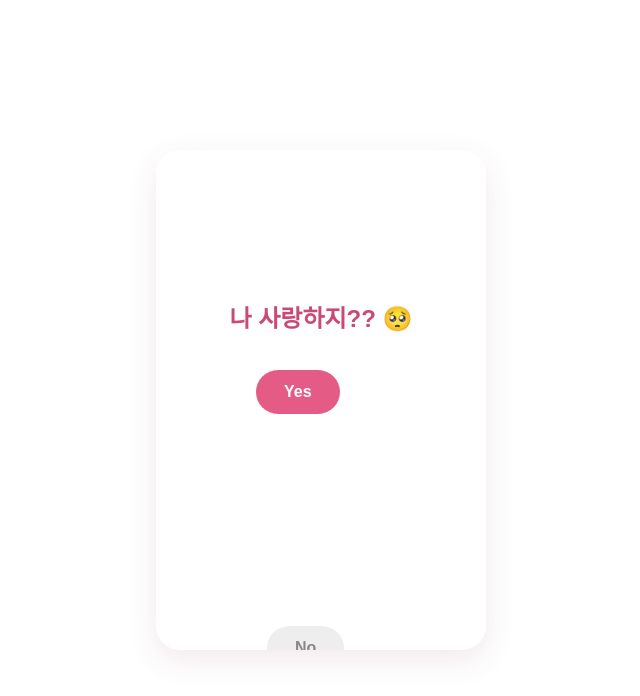
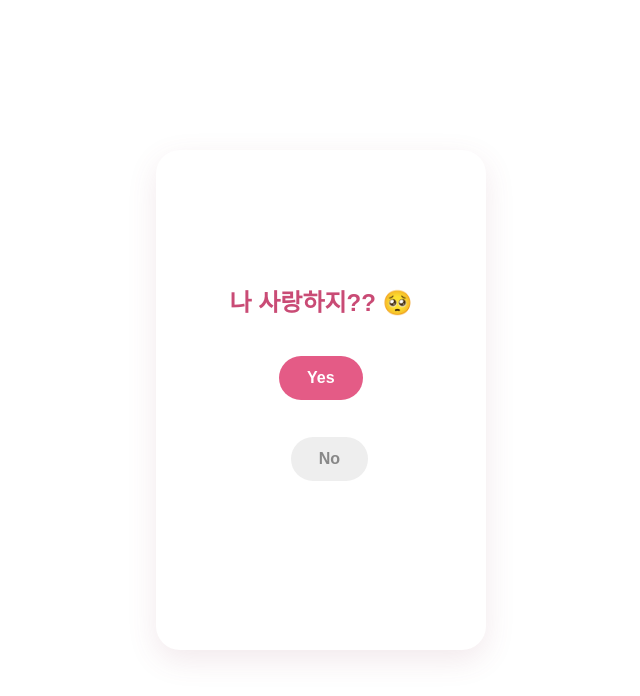
Before and after one commit to rvkr7vvb7j-blip/-, a plain HTML site: page index.html in a window 1280 px wide. Both pictures are taken after a click on the button "열어보기 💗". Shown: the whole page, without its empty margins (319-959 px from the left). Drawn offline with Linux system fonts and the light colour scheme.

Commit message:
index.html 업데이트

```diff
--- a/index.html
+++ b/index.html
@@ -11,8 +11,7 @@
     box-sizing: border-box;
 }
 
-html,
-body {
+html, body {
     margin: 0;
     padding: 0;
     width: 100%;
@@ -24,16 +23,9 @@ body {
     display: flex;
     justify-content: center;
     align-items: center;
-
     font-family: Arial, "Noto Sans KR", sans-serif;
-
     overflow: hidden;
 }
-
-
-/* =========================
-   편지 카드
-========================= */
 
 .card {
     width: 330px;
@@ -41,7 +33,6 @@ body {
     height: 500px;
 
     background: white;
-
     border-radius: 24px;
 
     padding: 35px 25px;
@@ -52,18 +43,11 @@ body {
 
     text-align: center;
 
-    box-shadow:
-        0 10px 30px rgba(150, 70, 100, 0.12);
+    box-shadow: 0 10px 30px rgba(150,70,100,.12);
 
     position: relative;
-
     overflow: hidden;
 }
-
-
-/* =========================
-   화면
-========================= */
 
 .screen {
     width: 100%;
@@ -72,11 +56,10 @@ body {
     display: none;
 
     flex-direction: column;
-
     justify-content: center;
     align-items: center;
 
-    animation: fadeIn 0.5s ease;
+    animation: fadeIn .5s ease;
 }
 
 .screen.active {
@@ -95,23 +78,15 @@ body {
     }
 }
 
-
-/* =========================
-   봉투
-========================= */
-
 .envelope {
     font-size: 75px;
-
     margin-bottom: 20px;
 
-    animation: envelopeFloat 2s ease-in-out infinite;
+    animation: floating 2s ease-in-out infinite;
 }
 
-@keyframes envelopeFloat {
-
-    0%,
-    100% {
+@keyframes floating {
+    0%,100% {
         transform: translateY(0);
     }
 
@@ -120,37 +95,21 @@ body {
     }
 }
 
-
-/* =========================
-   제목
-========================= */
-
 h1 {
     color: #c94b75;
-
     font-size: 24px;
-
-    margin: 10px 0 18px;
-
+    margin: 10px 0 20px;
     line-height: 1.5;
 }
 
-
-/* =========================
-   메인 버튼
-========================= */
-
 button {
     border: none;
-
     cursor: pointer;
-
     font-family: inherit;
 }
 
 .main-btn {
     background: #e45b86;
-
     color: white;
 
     border-radius: 40px;
@@ -158,139 +117,54 @@ button {
     padding: 14px 28px;
 
     font-size: 16px;
-
     font-weight: bold;
 
-    box-shadow:
-        0 6px 15px rgba(228, 91, 134, 0.25);
-
-    transition: transform 0.2s ease;
+    box-shadow: 0 6px 15px rgba(228,91,134,.25);
 }
-
-.main-btn:hover {
-    transform: scale(1.05);
-}
-
-
-/* =========================
-   질문
-========================= */
-
-.question {
-    transition:
-        opacity 0.4s ease,
-        transform 0.4s ease;
-}
-
-.question.hide {
-    opacity: 0;
-
-    transform: translateY(-10px);
-}
-
-.question.show {
-    opacity: 1;
-
-    transform: translateY(0);
-}
-
-
-/* =========================
-   버튼 영역
-========================= */
 
 .choices {
     width: 100%;
-    height: 150px;
+    height: 180px;
 
     position: relative;
-
-    display: flex;
-
-    justify-content: center;
-    align-items: flex-start;
-
     margin-top: 5px;
 }
 
-
-/* =========================
-   Yes
-========================= */
-
-.choice.yes {
+.choice {
     position: absolute;
 
-    left: 50%;
-
-    top: 10px;
-
-    transform: translateX(-65px);
-
-    background: #e45b86;
-
-    color: white;
+    padding: 13px 28px;
 
     border-radius: 30px;
 
-    padding: 13px 28px;
+    font-size: 16px;
+    font-weight: bold;
+}
 
-    font-size: 16px;
+.yes {
+    background: #e45b86;
+    color: white;
 
-    font-weight: bold;
+    left: 35%;
+    top: 10px;
 
     z-index: 5;
-
-    transition: transform 0.2s ease;
 }
 
-.choice.yes:hover {
-    transform: translateX(-65px) scale(1.05);
-}
+.no {
+    background: #eeeeee;
+    color: #888888;
 
-
-/* =========================
-   No
-========================= */
-
-.choice.no {
-    position: absolute;
-
-    left: 50%;
-
+    left: 55%;
     top: 10px;
 
-    transform: translateX(15px);
-
-    background: #eeeeee;
-
-    color: #888888;
-
-    border-radius: 30px;
-
-    padding: 13px 28px;
-
-    font-size: 16px;
-
-    font-weight: bold;
-
-    z-index: 6;
-
     transition:
-        left 0.35s ease,
-        top 0.35s ease,
-        transform 0.35s ease;
+        left .3s ease,
+        top .3s ease;
 }
-
-
-/* =========================
-   🙈🎀
-========================= */
 
 .cute {
     font-size: 60px;
-
-    line-height: 1;
 
     margin-bottom: 3px;
 
@@ -298,91 +172,51 @@ button {
 }
 
 @keyframes cuteMove {
-
-    0%,
-    100% {
-        transform:
-            translateY(0)
-            rotate(0deg)
-            scale(1);
+    0%,100% {
+        transform: translateY(0) rotate(0deg) scale(1);
     }
 
     25% {
-        transform:
-            translateY(-5px)
-            rotate(-3deg)
-            scale(1.03);
+        transform: translateY(-5px) rotate(-3deg) scale(1.03);
     }
 
     50% {
-        transform:
-            translateY(0)
-            rotate(0deg)
-            scale(1.06);
+        transform: translateY(0) rotate(0deg) scale(1.06);
     }
 
     75% {
-        transform:
-            translateY(-5px)
-            rotate(3deg)
-            scale(1.03);
+        transform: translateY(-5px) rotate(3deg) scale(1.03);
     }
 }
 
-
-/* =========================
-   나듀.
-========================= */
-
 .nadeu {
     color: #c94b75;
-
     font-size: 10px;
-
     font-weight: bold;
-
     margin-top: 0;
 }
 
-
-/* =========================
-   하트
-========================= */
-
 .floating-heart {
     position: absolute;
-
-    color: #e45b86;
 
     font-size: 20px;
 
     pointer-events: none;
 
-    z-index: 20;
-
-    animation:
-        heartFly 1.5s ease-out forwards;
+    animation: fly 1.5s ease-out forwards;
 }
 
-@keyframes heartFly {
-
+@keyframes fly {
     0% {
         opacity: 1;
-
-        transform:
-            translateY(0)
-            scale(1);
+        transform: translateY(0) scale(1);
     }
 
     100% {
         opacity: 0;
-
-        transform:
-            translateY(-180px)
-            scale(1.5);
+        transform: translateY(-180px) scale(1.5);
     }
 }
-
 </style>
 </head>
 
@@ -391,81 +225,39 @@ button {
 
 <div class="card">
 
+    <!-- 첫 화면 -->
+    <div class="screen active" id="screen1">
 
-    <!-- =========================
-         첫 번째 화면
-    ========================== -->
+        <div class="envelope">💌</div>
 
-    <div
-        class="screen active"
-        id="screen1"
-    >
+        <h1>편지왔다롱~ 💌</h1>
 
-        <div class="envelope">
-            💌
-        </div>
-
-        <h1>
-            편지왔다롱~ 💌
-        </h1>
-
-        <button
-            class="main-btn"
-            onclick="nextScreen(2)"
-        >
+        <button class="main-btn" onclick="goTo(2)">
             열어보기 💗
         </button>
 
     </div>
 
 
+    <!-- 첫 번째 질문 -->
+    <div class="screen" id="screen2">
 
-    <!-- =========================
-         두 번째 화면
-    ========================== -->
-
-    <div
-        class="screen"
-        id="screen2"
-    >
-
-        <!-- 첫 번째 질문 -->
-
-        <h1
-            id="question1"
-            class="question show"
-        >
+        <h1>
             나 사랑하지?? 🥺
         </h1>
-
-
-        <!-- 두 번째 질문 -->
-
-        <h1
-            id="question2"
-            class="question"
-            style="display: none;"
-        >
-            나 보고싶지?? 💗
-        </h1>
-
-
-        <!-- 버튼 -->
 
         <div class="choices">
 
             <button
                 class="choice yes"
-                id="yesButton"
-                onclick="yesClick()"
+                onclick="goTo(3)"
             >
                 Yes
             </button>
 
-
             <button
                 class="choice no"
-                id="noButton"
+                id="no1"
             >
                 No
             </button>
@@ -475,15 +267,36 @@ button {
     </div>
 
 
+    <!-- 두 번째 질문 -->
+    <div class="screen" id="screen3">
 
-    <!-- =========================
-         세 번째 화면
-    ========================== -->
+        <h1>
+            나 보고싶지?? 💗
+        </h1>
 
-    <div
-        class="screen"
-        id="screen3"
-    >
+        <div class="choices">
+
+            <button
+                class="choice yes"
+                onclick="goTo(4)"
+            >
+                Yes
+            </button>
+
+            <button
+                class="choice no"
+                id="no2"
+            >
+                No
+            </button>
+
+        </div>
+
+    </div>
+
+
+    <!-- 마지막 -->
+    <div class="screen" id="screen4">
 
         <div class="cute">
             🙈🎀
@@ -498,28 +311,21 @@ button {
 </div>
 
 
-
 <script>
 
-let questionNumber = 1;
-
-let noMoveTimer = null;
+let moveTimer1;
+let moveTimer2;
 
 
-/* =========================
-   화면 이동
-========================= */
+/* 화면 이동 */
 
-function nextScreen(number) {
+function goTo(number) {
 
     document
         .querySelectorAll(".screen")
         .forEach(screen => {
-
             screen.classList.remove("active");
-
         });
-
 
     document
         .getElementById("screen" + number)
@@ -527,259 +333,96 @@ function nextScreen(number) {
 
 
     if (number === 2) {
-
-        startQuestion();
-
+        startRunning("no1");
     }
 
-
     if (number === 3) {
-
-        stopNoMoving();
-
-        createHearts();
-
+        stopRunning1();
+        startRunning("no2");
     }
 
+    if (number === 4) {
+        stopRunning1();
+        stopRunning2();
+        createHearts();
+    }
 }
 
 
-/* =========================
-   Yes 버튼
-========================= */
+/* No 도망 */
 
-function yesClick() {
+function startRunning(id) {
 
-    if (questionNumber === 1) {
+    const button =
+        document.getElementById(id);
 
-        questionNumber = 2;
+    if (id === "no1") {
 
-        showSecondQuestion();
+        clearInterval(moveTimer1);
+
+        moveTimer1 = setInterval(() => {
+            moveButton(button);
+        }, 700);
 
     } else {
 
-        nextScreen(3);
+        clearInterval(moveTimer2);
+
+        moveTimer2 = setInterval(() => {
+            moveButton(button);
+        }, 700);
 
     }
-
 }
 
 
-/* =========================
-   두 번째 질문
-========================= */
+/* 랜덤 위치 */
 
-function showSecondQuestion() {
+function moveButton(button) {
 
-    const first =
-        document.getElementById("question1");
+    const choices =
+        button.parentElement;
 
-    const second =
-        document.getElementById("question2");
+    const width =
+        choices.clientWidth;
+
+    const height =
+        choices.clientHeight;
+
+    const buttonWidth =
+        button.offsetWidth;
+
+    const buttonHeight =
+        button.offsetHeight;
 
 
-    first.classList.remove("show");
+    const maxX =
+        width - buttonWidth;
 
-    first.classList.add("hide");
+    const maxY =
+        height - buttonHeight;
 
 
-    setTimeout(() => {
+    button.style.left =
+        Math.random() * Math.max(0, maxX) + "px";
 
-        first.style.display = "none";
-
-        second.style.display = "block";
-
-        setTimeout(() => {
-
-            second.classList.add("show");
-
-        }, 30);
-
-    }, 400);
-
+    button.style.top =
+        Math.random() * Math.max(0, maxY) + "px";
 }
 
 
-/* =========================
-   질문 시작
-========================= */
+/* 타이머 정리 */
 
-function startQuestion() {
+function stopRunning1() {
+    clearInterval(moveTimer1);
+}
 
-    stopNoMoving();
-
-    questionNumber = 1;
-
-
-    const first =
-        document.getElementById("question1");
-
-    const second =
-        document.getElementById("question2");
-
-
-    first.style.display = "block";
-
-    first.classList.remove("hide");
-
-    first.classList.add("show");
-
-
-    second.style.display = "none";
-
-    second.classList.remove("show");
-
-
-    resetNoButton();
-
-    startNoMoving();
-
+function stopRunning2() {
+    clearInterval(moveTimer2);
 }
 
 
-/* =========================
-   No 초기 위치
-========================= */
-
-function resetNoButton() {
-
-    const no =
-        document.getElementById("noButton");
-
-
-    no.style.left = "50%";
-
-    no.style.top = "10px";
-
-    no.style.transform =
-        "translateX(15px)";
-
-}
-
-
-/* =========================
-   No 자동 도망 시작
-========================= */
-
-function startNoMoving() {
-
-    stopNoMoving();
-
-
-    /*
-       처음부터 바로 움직이지 않고
-       잠깐 보여준 뒤 도망
-    */
-
-    noMoveTimer = setInterval(() => {
-
-        moveNoButton();
-
-    }, 800);
-
-}
-
-
-/* =========================
-   No 움직이기
-========================= */
-
-function moveNoButton() {
-
-    const card =
-        document.querySelector(".card");
-
-    const no =
-        document.getElementById("noButton");
-
-
-    if (!document
-        .getElementById("screen2")
-        .classList
-        .contains("active")) {
-
-        return;
-
-    }
-
-
-    const padding = 15;
-
-
-    const cardWidth =
-        card.clientWidth;
-
-
-    const cardHeight =
-        card.clientHeight;
-
-
-    const buttonWidth =
-        no.offsetWidth;
-
-
-    const buttonHeight =
-        no.offsetHeight;
-
-
-    const maxX =
-        cardWidth
-        - buttonWidth
-        - padding;
-
-
-    const maxY =
-        cardHeight
-        - buttonHeight
-        - padding;
-
-
-    const x =
-        padding +
-        Math.random() *
-        Math.max(1, maxX - padding);
-
-
-    const y =
-        padding +
-        Math.random() *
-        Math.max(1, maxY - padding);
-
-
-    no.style.transform =
-        "translateX(0)";
-
-
-    no.style.left =
-        x + "px";
-
-
-    no.style.top =
-        y + "px";
-
-}
-
-
-/* =========================
-   No 도망 멈추기
-========================= */
-
-function stopNoMoving() {
-
-    if (noMoveTimer !== null) {
-
-        clearInterval(noMoveTimer);
-
-        noMoveTimer = null;
-
-    }
-
-}
-
-
-/* =========================
-   하트 생성
-========================= */
+/* 하트 */
 
 function createHearts() {
 
@@ -788,40 +431,29 @@ function createHearts() {
         const heart =
             document.createElement("div");
 
-
         heart.className =
             "floating-heart";
-
 
         heart.innerText =
             "♡";
 
-
         heart.style.left =
             (Math.random() * 90 + 5) + "%";
-
 
         heart.style.bottom =
             (Math.random() * 30 + 20) + "%";
 
-
         heart.style.animationDelay =
-            (Math.random() * 0.5) + "s";
-
+            (Math.random() * .5) + "s";
 
         document
             .querySelector(".card")
             .appendChild(heart);
 
-
         setTimeout(() => {
-
             heart.remove();
-
         }, 2000);
-
     }
-
 }
 
 </script>
```
